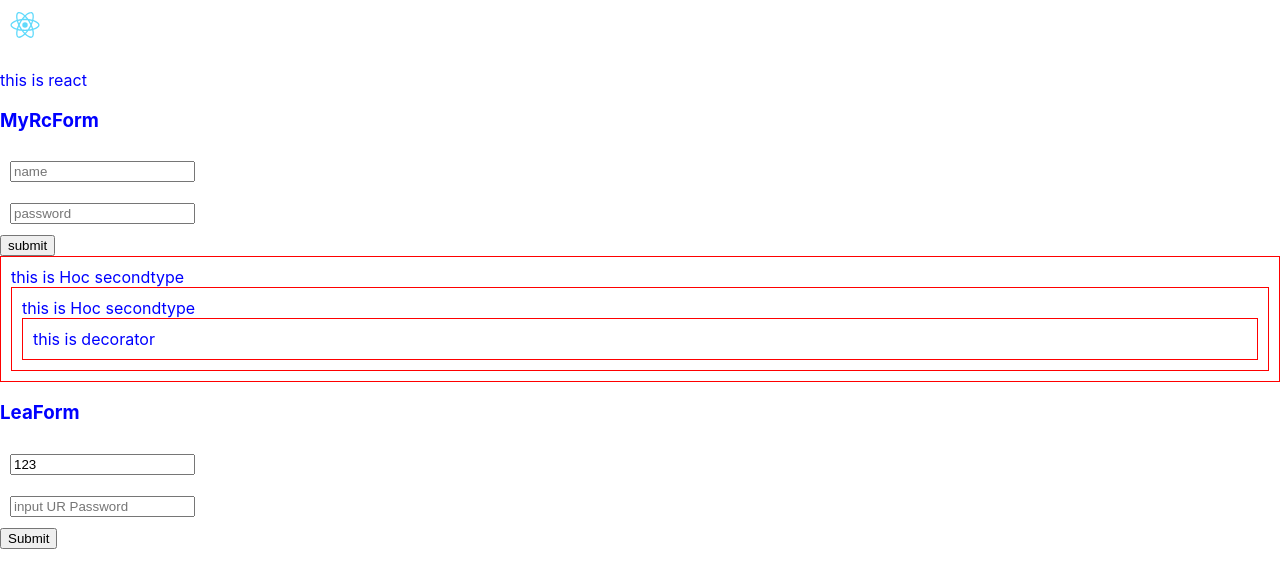
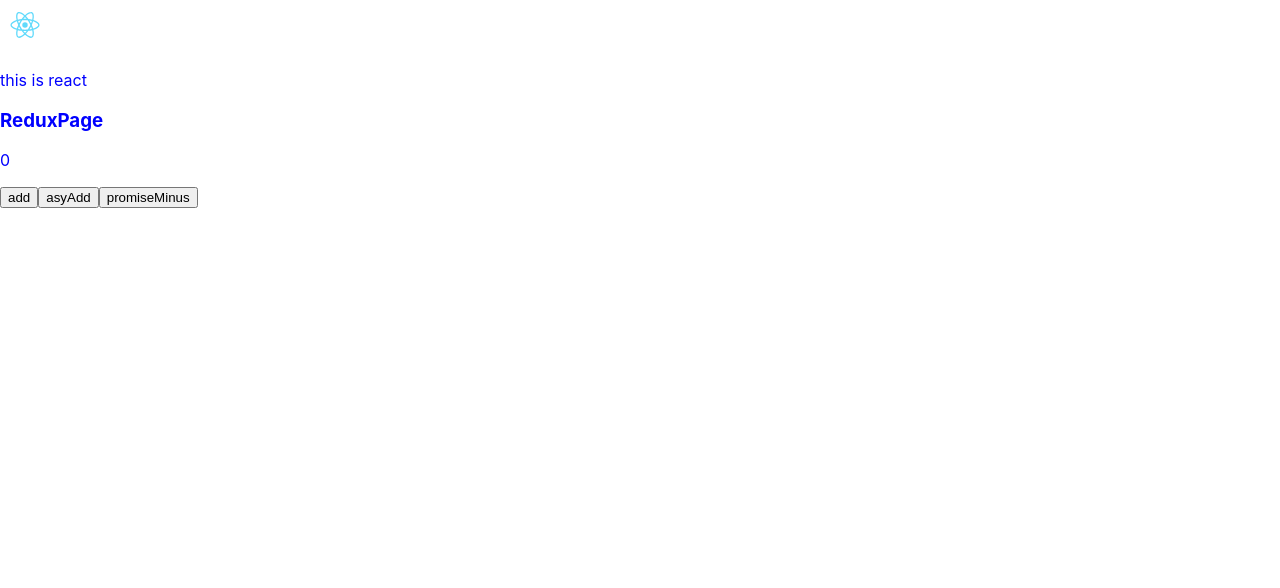
Before and after one commit to leafsu3340/learn-react-app, a React app: page / in a window 1280 px wide. Shown: the top 588 px of the page. Built offline with nearby package versions, Linux system fonts and the light colour scheme.

Commit message:
feat:redux-middlewarld

```diff
--- a/package.json
+++ b/package.json
@@ -34,9 +34,11 @@
     "eslint-plugin-testing-library": "^3.9.2",
     "eslint-webpack-plugin": "^2.5.2",
     "file-loader": "6.1.1",
+    "flux-standard-action": "^2.1.1",
     "fs-extra": "^9.0.1",
     "html-webpack-plugin": "4.5.0",
     "identity-obj-proxy": "3.0.0",
+    "is-promise": "^4.0.0",
     "jest": "26.6.0",
     "jest-circus": "26.6.0",
     "jest-resolve": "26.6.0",
--- a/src/App.js
+++ b/src/App.js
@@ -1,6 +1,7 @@
 import logo from "./logo.svg";
 import "./App.css";
 import styles from "./index.module.css";
+import ReduxPage from "./pages/ReduxPage";
 // import Comp from "./Comp";
 // import { FunctionalComp } from "./FunctionalComp";
 // import LifeCyclePage from "./LifecyclePage";
@@ -34,7 +35,7 @@ function App() {
         <img src={logo} className={styles.icon} alt="logo" />
         <p>this is react</p>
       </header>
-      <HOCForm/>
+      {/* <HOCForm/> */}
       {/* <Comp />
       <HookTest />
       <FunctionalComp />
@@ -43,8 +44,9 @@ function App() {
       <ReduxPage />
       <RouterPage />
       <Foo /> */}
-      <Decorator/>
-      <MyRCFieldForm/>
+      {/* <Decorator/>
+      <MyRCFieldForm/> */}
+      <ReduxPage/>
     </div>
   );
 }
--- /dev/null
+++ b/src/kredux/applyMiddleware.js
@@ -0,0 +1,33 @@
+export default function applyMiddleware(...middlewares) {
+  // 下面就是enhancer
+  return (createStore) => (reducer) => {
+    const store = createStore(reducer);
+    let dispatch = store.dispatch;
+    // todo 加强dispatch
+    const midAPI = {
+      getState: store.getState,
+      dispatch: (action, ...args) => dispatch(action, ...args),
+    };
+
+    // 新的有操作store权限的中间件
+    const chain = middlewares.map((middleware) => middleware(midAPI));
+
+    // 加强的dispatch，一次性执行所有中间件和store.dispatch
+    dispatch = compose(...chain)(store.dispatch);
+
+    return {
+      ...store,
+      dispatch,
+    };
+  };
+}
+
+function compose(...funcs) {
+  if (funcs.length === 0) {
+    return (arg) => arg;
+  }
+  if (funcs.length === 1) {
+    return funcs[0];
+  }
+  return funcs.reduce((a, b) => (...args) => a(b(...args)));
+}
--- /dev/null
+++ b/src/kredux/combineReducers.js
@@ -0,0 +1,20 @@
+/*
+ * @Description:
+ * @Author: dengxiaodong
+ * @Date: 2021-03-27 11:30:21
+ * @LastEditors: dengxiaodong
+ * @LastEditTime: 2021-03-27 11:46:35
+ */
+export default function combineReducers(reducers) {
+  return function combination(state = {}, action) {
+    let nextState = {};
+    let hasChanged = false;
+    for (let key in reducers) {
+      const reducer = reducers[key]
+      nextState[key] = reducer(state[key], action);
+      hasChanged = hasChanged || nextState[key] !== state[key];
+    }
+    hasChanged = hasChanged || Object.keys(nextState).length !== Object.keys(state).length;
+    return hasChanged ? nextState : state;
+  }
+};
--- /dev/null
+++ b/src/kredux/createStore.js
@@ -0,0 +1,39 @@
+export default function createStore(reducer, enhancer) {
+  if (enhancer) {
+    return enhancer(createStore)(reducer);
+  }
+  let currentState;
+  let currentListeners = [];
+
+  // get
+  function getState() {
+    return currentState;
+  }
+
+  // set
+  function dispatch(action) {
+    currentState = reducer(currentState, action);
+    // store state改变，执行订阅的函数
+    currentListeners.forEach((listener) => listener());
+
+    return action;
+  }
+
+  // 订阅 和 取消订阅要成对出现
+  function subscribe(listener) {
+    currentListeners.push(listener);
+    // 取消订阅
+    return () => {
+      const index = currentListeners.indexOf(listener);
+      currentListeners.splice(index, 1);
+    };
+  }
+
+  dispatch({type: "REDUX?KKKKKKKKKKKKKKKK"});
+
+  return {
+    getState,
+    dispatch,
+    subscribe,
+  };
+}
--- /dev/null
+++ b/src/kredux/index.js
@@ -0,0 +1,5 @@
+import createStore from "./createStore";
+import applyMiddleware from "./applyMiddleware";
+import combineReducers from "./combineReducers";
+
+export {createStore, applyMiddleware, combineReducers};
--- /dev/null
+++ b/src/pages/ReduxPage.js
@@ -0,0 +1,53 @@
+import React, { Component } from "react";
+import store from "../store/";
+
+export default class ReduxPage extends Component {
+  componentDidMount() {
+    // store发生变化之后，执行subscribe的监听函数
+    this.unsubscribe = store.subscribe(() => {
+      this.forceUpdate();
+    });
+  }
+
+  componentWillUnmount() {
+    if (this.unsubscribe) {
+      this.unsubscribe();
+    }
+  }
+
+  add = () => {
+    // 修改状态 set
+    store.dispatch({ type: "ADD" });
+  };
+
+  asyAdd = () => {
+    // 修改状态 set
+    store.dispatch((dispatch, getState) => {
+      setTimeout(() => {
+        dispatch({ type: "ADD" });
+      }, 1000);
+    });
+  };
+
+  promiseMinus = () => {
+    store.dispatch(
+      Promise.resolve({
+        // type: "MINUS",
+        type: "ADD",
+        payload: 100,
+      })
+    );
+  };
+
+  render() {
+    return (
+      <div>
+        <h3>ReduxPage</h3>
+        <p>{store.getState().count}</p>
+        <button onClick={this.add}>add</button>
+        <button onClick={this.asyAdd}>asyAdd</button>
+        <button onClick={this.promiseMinus}>promiseMinus</button>
+      </div>
+    );
+  }
+}
--- /dev/null
+++ b/src/store/index.js
@@ -0,0 +1,64 @@
+// import {createStore, applyMiddleware, combineReducers} from "redux";
+import { combineReducers } from "redux";
+import { createStore, applyMiddleware } from "../kredux/";
+// import thunk from "redux-thunk";
+// import logger from "redux-logger";
+// import promise from "redux-promise";
+import isPromise from "is-promise";
+import { isFSA } from "flux-standard-action";
+
+// 定义修改规则
+function countReducer(state = 0, action) {
+  switch (action.type) {
+    case "ADD":
+      return state + (action.payload || 1);
+    case "MINUS":
+      return state - (action.payload || 1);
+    default:
+      return state;
+  }
+}
+
+// 创建一个数据仓库
+const store = createStore(
+  // countReducer,
+  combineReducers({ count: countReducer }),
+  applyMiddleware(thunk, promise, logger)
+);
+
+export default store;
+
+// 解决异步
+function thunk({ getState, dispatch }) {
+  return (next) => (action) => {
+    if (typeof action === "function") {
+      return action(dispatch, getState);
+    }
+    return next(action);
+  };
+}
+
+// logger 打印日志
+function logger({ getState, dispatch }) {
+  return (next) => (action) => {
+    console.log("--------------------------"); //sy-log
+    console.log(action.type + "执行了！"); //sy-log
+    const prevState = getState();
+    console.log("prev state", prevState); //sy-log
+
+    const returnValue = next(action);
+    const nextState = getState();
+
+    console.log("next state", nextState); //sy-log
+
+    console.log("--------------------------"); //sy-log
+
+    return returnValue;
+  };
+}
+
+function promise({ getState, dispatch }) {
+  return (next) => (action) => {
+    return isPromise(action) ? action.then(dispatch) : next(action);
+  };
+}
```
Also changed, not shown: 1 other file (tests, documents, lock files or other folders).
